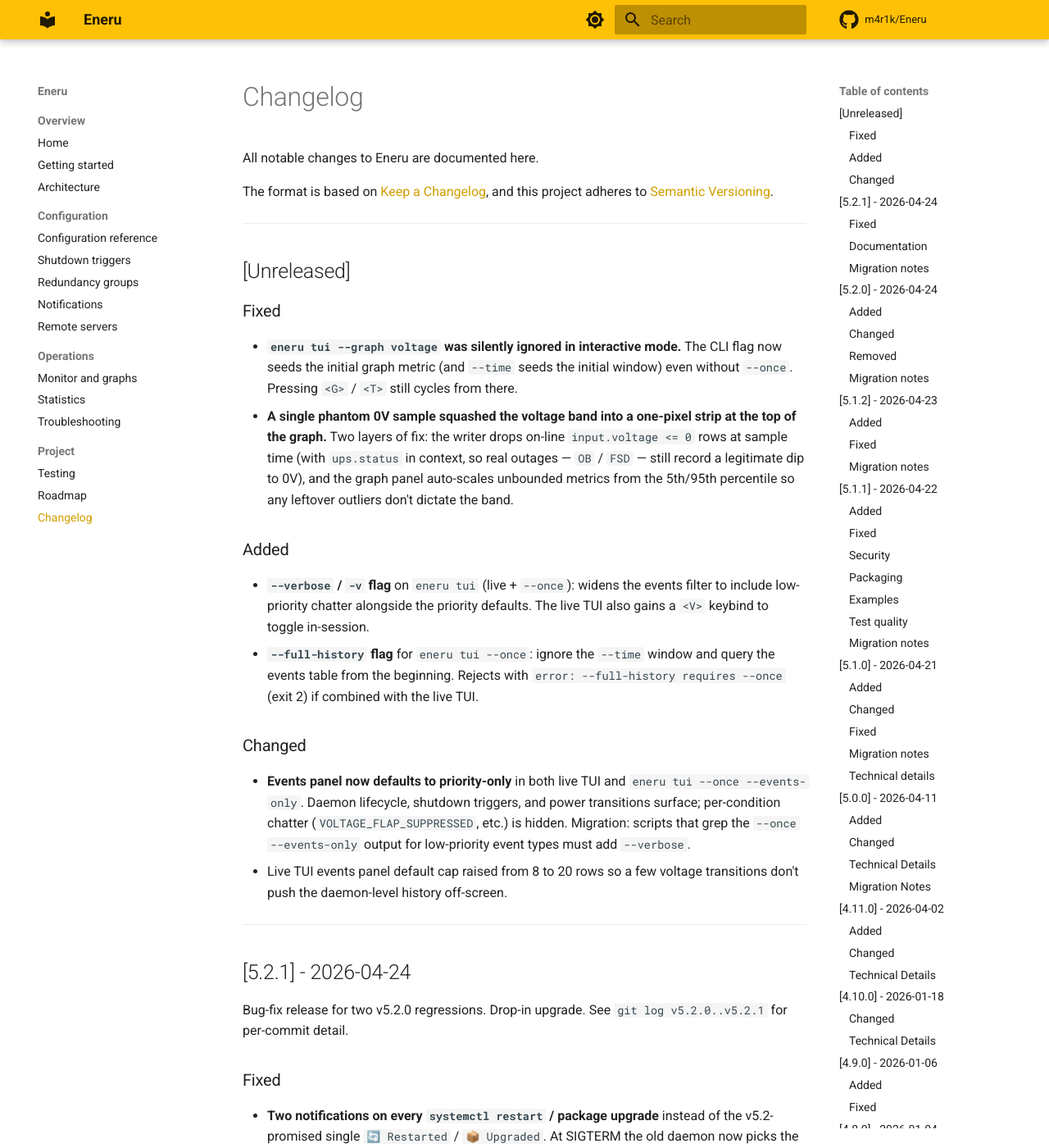
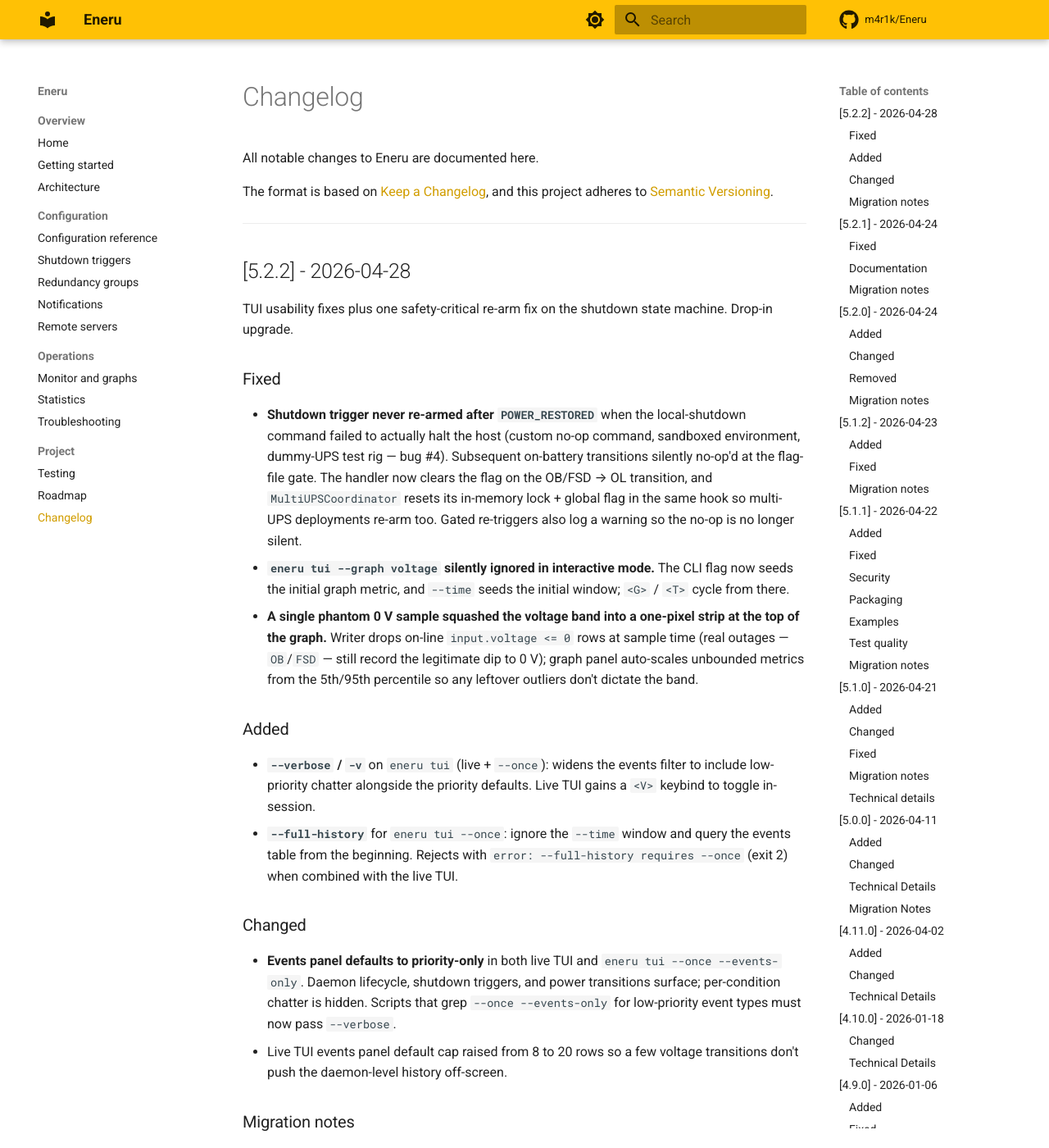
Before and after one commit to m4r1k/Eneru, an MkDocs documentation site: the page built from docs/changelog.md, in a window 1280 px wide and 1400 px high. Shown: the whole window at 82% size. Built offline with MkDocs 1.6.1 and Material for MkDocs 9.7.7, drawn with Linux system fonts in a browser that asks for light colours; comment, search, counter and statistics services are not loaded; some of the changed text lies outside the part shown.

Commit message:
chore: bump version to 5.2.2 and consolidate changelog
PR A's [Unreleased] block is folded into the [5.2.2] entry, with the
shutdown re-arm fix from this PR added under Fixed (covers both the
single-UPS and multi-UPS coordinator paths).

Single 5.2.2 release covers both PRs: TUI usability fixes (#40) and
the shutdown re-arm fix for bug #4 (#41).

Co-Authored-By: Claude Opus 4.7 <noreply@anthropic.com>

```diff
--- a/docs/changelog.md
+++ b/docs/changelog.md
@@ -7,38 +7,52 @@ and this project adheres to [Semantic Versioning](https://semver.org/spec/v2.0.0
 
 ---
 
-## [Unreleased]
+## [5.2.2] - 2026-04-28
+
+TUI usability fixes plus one safety-critical re-arm fix on the shutdown
+state machine. Drop-in upgrade.
 
 ### Fixed
-- **`eneru tui --graph voltage` was silently ignored in interactive mode.**
-  The CLI flag now seeds the initial graph metric (and `--time` seeds the
-  initial window) even without `--once`. Pressing `<G>` / `<T>` still cycles
-  from there.
-- **A single phantom 0V sample squashed the voltage band into a one-pixel
-  strip at the top of the graph.** Two layers of fix: the writer drops
-  on-line `input.voltage <= 0` rows at sample time (with `ups.status` in
-  context, so real outages — `OB` / `FSD` — still record a legitimate dip
-  to 0V), and the graph panel auto-scales unbounded metrics from the
-  5th/95th percentile so any leftover outliers don't dictate the band.
+- **Shutdown trigger never re-armed after `POWER_RESTORED`** when the
+  local-shutdown command failed to actually halt the host (custom
+  no-op command, sandboxed environment, dummy-UPS test rig — bug #4).
+  Subsequent on-battery transitions silently no-op'd at the flag-file
+  gate. The handler now clears the flag on the OB/FSD → OL transition,
+  and `MultiUPSCoordinator` resets its in-memory lock + global flag in
+  the same hook so multi-UPS deployments re-arm too. Gated re-triggers
+  also log a warning so the no-op is no longer silent.
+- **`eneru tui --graph voltage` silently ignored in interactive mode.**
+  The CLI flag now seeds the initial graph metric, and `--time` seeds
+  the initial window; `<G>` / `<T>` cycle from there.
+- **A single phantom 0 V sample squashed the voltage band into a
+  one-pixel strip at the top of the graph.** Writer drops on-line
+  `input.voltage <= 0` rows at sample time (real outages — `OB`/`FSD`
+  — still record the legitimate dip to 0 V); graph panel auto-scales
+  unbounded metrics from the 5th/95th percentile so any leftover
+  outliers don't dictate the band.
 
 ### Added
-- **`--verbose` / `-v` flag** on `eneru tui` (live + `--once`): widens the
+- **`--verbose` / `-v`** on `eneru tui` (live + `--once`): widens the
   events filter to include low-priority chatter alongside the priority
-  defaults. The live TUI also gains a `<V>` keybind to toggle in-session.
-- **`--full-history` flag** for `eneru tui --once`: ignore the `--time`
+  defaults. Live TUI gains a `<V>` keybind to toggle in-session.
+- **`--full-history`** for `eneru tui --once`: ignore the `--time`
   window and query the events table from the beginning. Rejects with
-  ``error: --full-history requires --once`` (exit 2) if combined with the
-  live TUI.
+  `error: --full-history requires --once` (exit 2) when combined with
+  the live TUI.
 
 ### Changed
-- **Events panel now defaults to priority-only** in both live TUI and
-  `eneru tui --once --events-only`. Daemon lifecycle, shutdown triggers,
-  and power transitions surface; per-condition chatter
-  (`VOLTAGE_FLAP_SUPPRESSED`, etc.) is hidden. Migration: scripts that
-  grep the `--once --events-only` output for low-priority event types
-  must add `--verbose`.
+- **Events panel defaults to priority-only** in both live TUI and
+  `eneru tui --once --events-only`. Daemon lifecycle, shutdown
+  triggers, and power transitions surface; per-condition chatter
+  is hidden. Scripts that grep `--once --events-only` for
+  low-priority event types must now pass `--verbose`.
 - Live TUI events panel default cap raised from 8 to 20 rows so a few
   voltage transitions don't push the daemon-level history off-screen.
+
+### Migration notes
+None for the package install. Scripts parsing `eneru tui --once
+--events-only` output: add `--verbose` if you rely on seeing
+low-priority event types (voltage flaps, etc.).
 
 ---
 
--- a/src/eneru/version.py
+++ b/src/eneru/version.py
@@ -2,4 +2,4 @@
 
 # Version is set at build time via git describe --tags
 # Format: "5.2.1" for tagged releases, "5.2.1-5-gabcdef1" for dev builds
-__version__ = "5.2.1"
+__version__ = "5.2.2"
```
